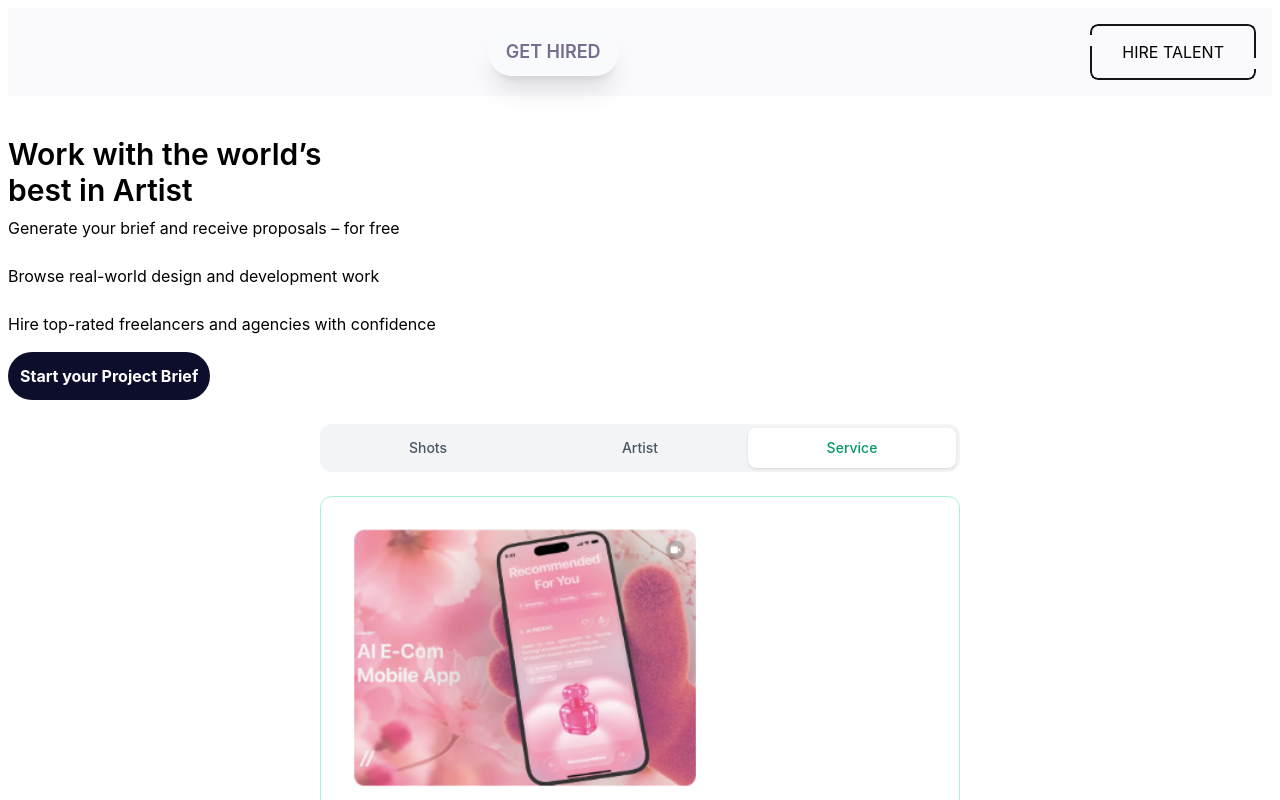
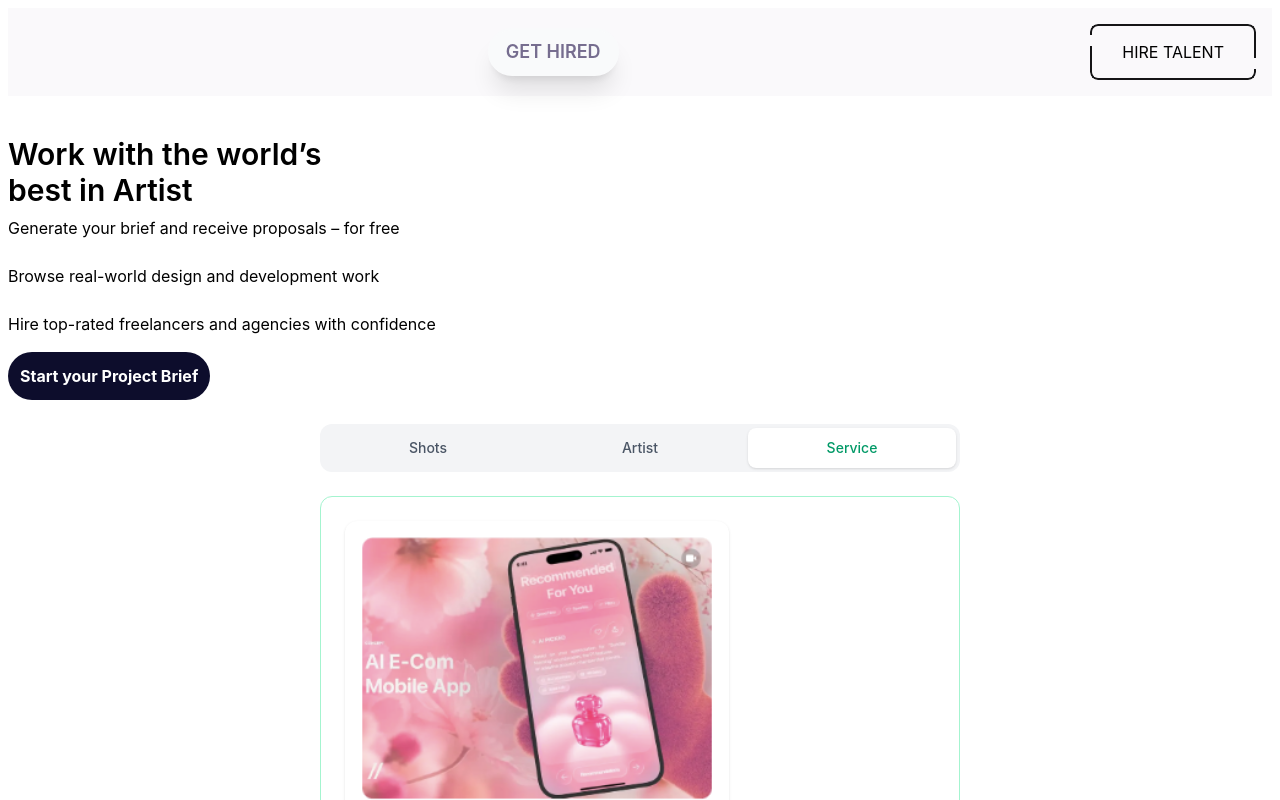
Before and after one commit to neducod/secret-project, a React (Vite) app: page / in a window 1280 px wide. Both pictures are taken after a click on the button "Service". Shown: the top 800 px of the page. Built offline with nearby package versions, Linux system fonts and the light colour scheme.

Commit message:
section div layout done

```diff
--- a/src/App.jsx
+++ b/src/App.jsx
@@ -89,16 +89,20 @@ function App() {
       case 'tab3':
         return (
           <div className="p-6 flex gap-8 flex-col border border-emerald-200 rounded-xl">
-            <div className=' bg-white flex flex-col gap-2 p-2'>
-              <div className='w-86 bg-blue-400'>
-                <img src={serviceOne} alt="" className='w-full'/>
+            <div className='max-w-sm w-full bg-white flex flex-col gap-3 p-4 rounded-xl shadow-sm transition-all hover:shadow-md'>
+              <div className='w-full aspect-[4/3] rounded-lg overflow-hidden bg-[#121212]'>
+                <img src={serviceOne} alt="Brand Identity" className='w-full h-full object-cover'/>
               </div>
-              <h4 className='text-xl font-bold text-[#0d0d2c]'>Brand identity</h4>
-              <div className='flex flex-row gap-2'>
-                <img src={artistImage} alt="" className='h-8 rounded-full' />
-                <h4 className='pt-1 text-sm'>Joan Jerome</h4>
+              <h4 className='text-lg font-extrabold tracking-tight leading-snug text-[#0d0d2c]'>Brand identity</h4>
+              <div className='flex items-center gap-2'>
+                <img src={artistImage} alt="" className='h-6 w-6 rounded-full object-cover' />
+                <span className='text-sm font-medium text-[#2d2d44]'>Joan Jerome</span>
+                <span className='text-[10px] font-bold text-[#6e6e80] bg-[#eef0f3] px-1.5 py-0.5 rounded uppercase tracking-wider'>PRO</span>
               </div>
-              <p className='text-sm'>$100</p>
+              <div className='flex items-center gap-1 mt-1"'>
+                <span className='text-base font-extrabold text-[#0d0d2c]'>$100</span>
+                <span className='text-yellow-400 text-sm' role="img" aria-label="lightning">⚡</span>
+              </div>
             </div>
             <div className='p-4 bg-white border border-amber-100'>
               <div>
```
